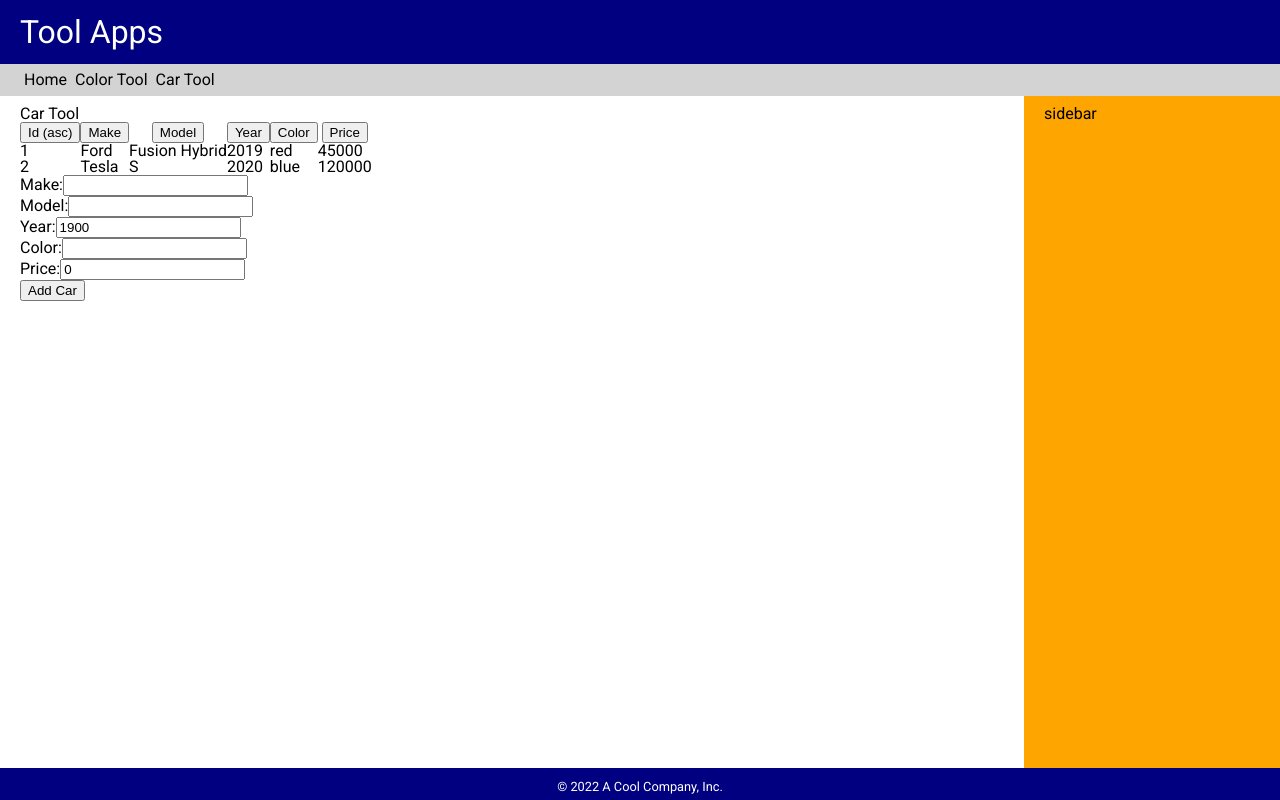
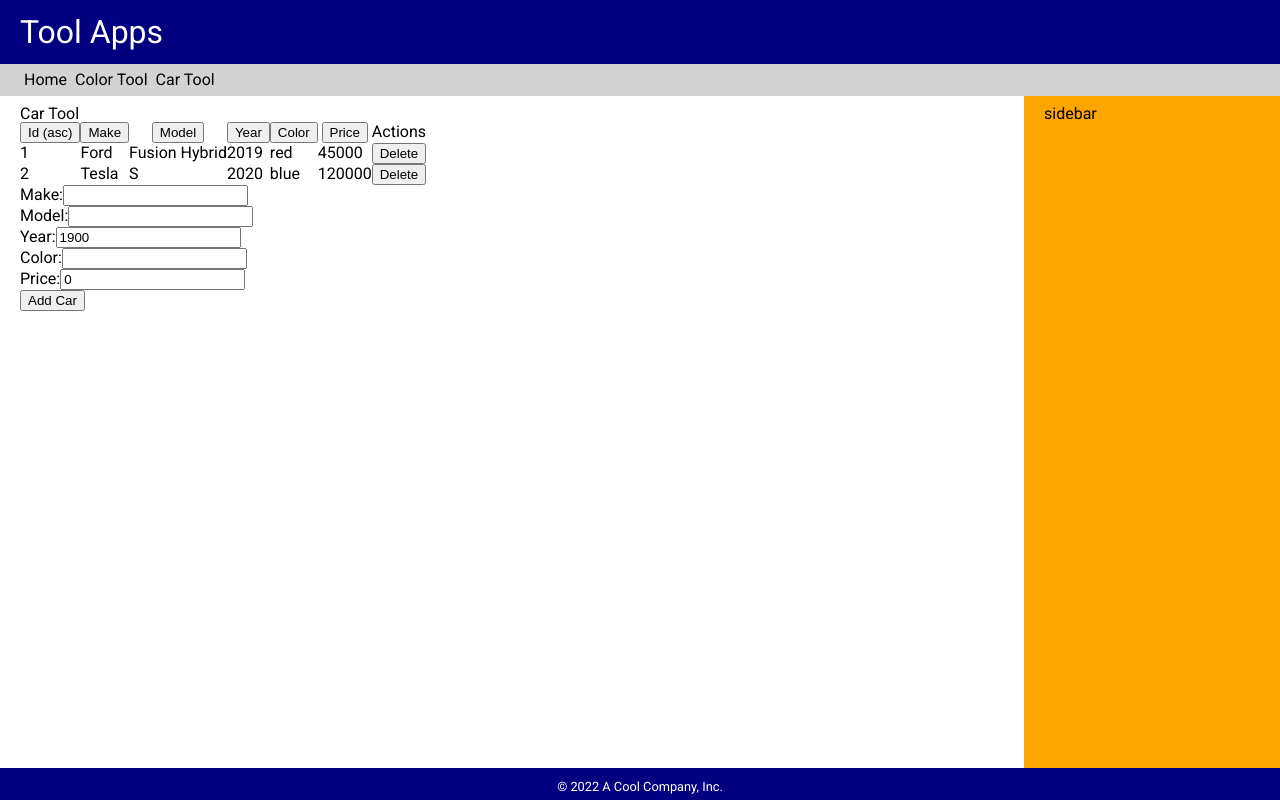
Before and after one commit to t4d-classes/bootcamp_01312022, a React (Create React App) app in the folder demo-app/: page /car-tool in a window 1280 px wide. Built offline with nearby package versions, Linux system fonts and the light colour scheme.

Commit message:
add solution to exercise 8

```diff
--- a/demo-app/src/components/CarTable.js
+++ b/demo-app/src/components/CarTable.js
@@ -1,4 +1,6 @@
+import PropTypes from 'prop-types';
 
+import { carsPropType } from '../propTypes/car';
 import { SortColHeader } from './SortColHeader';
 import { CarViewRow } from './CarViewRow';
 
@@ -12,22 +14,43 @@ const cols = [
 ]
 
 export const CarTable = ({
-  cars, carsSort, onSortCars
+  cars, carsSort,
+  onSortCars: sortCars,
+  onDeleteCar: deleteCar,
 }) => {
 
   return (
     <table>
       <thead>
         <tr>
-          {cols.map(col => <SortColHeader col={col}
-            sortInfo={carsSort} onSort={onSortCars} />)}
+          {cols.map( (col, i) => <SortColHeader key={i} col={col}
+            sortInfo={carsSort} onSort={sortCars} />)}
+          <th>Actions</th>
         </tr>
       </thead>
       <tbody>
         {cars.map(car =>
-          <CarViewRow key={car.id} car={car} />)}
+          <CarViewRow key={car.id} car={car}
+            onDeleteCar={deleteCar} />)}
       </tbody>
     </table>
   );
 
 }
+
+CarTable.defaultProps = {
+  cars: [],
+  carsSort: {
+    column: 'id', direction: 'asc',
+  },
+};
+
+CarTable.propTypes = {
+  cars: carsPropType.isRequired,
+  carsSort: PropTypes.shape({
+    column: PropTypes.string.isRequired,
+    direction: PropTypes.string.isRequired,
+  }).isRequired,
+  onSortCars: PropTypes.func.isRequired,
+  onDeleteCar: PropTypes.func.isRequired,
+};
--- a/demo-app/src/components/CarTool.js
+++ b/demo-app/src/components/CarTool.js
@@ -42,6 +42,12 @@ export const CarTool = (props) => {
 
   };
 
+  const deleteCar = carId => {
+    setCars(cars.filter(c => c.id !== carId));
+  };
+
+
+
   const doSortCars = (column) => {
 
     if (column !== carsSort.column) {
@@ -70,7 +76,8 @@ export const CarTool = (props) => {
     <>
       <ToolHeader headerText="Car Tool" />
       <CarTable cars={sortCars(cars, carsSort)}
-        carsSort={carsSort} onSortCars={doSortCars} />
+        carsSort={carsSort}
+        onDeleteCar={deleteCar} onSortCars={doSortCars} />
       <CarForm buttonText="Add Car" onSubmitCar={addCar} />
     </>
   );
--- a/demo-app/src/components/CarViewRow.js
+++ b/demo-app/src/components/CarViewRow.js
@@ -1,17 +1,31 @@
+import PropTypes from 'prop-types';
+import { carPropType } from '../propTypes/car';
 
-
-export const CarViewRow = props => {
+export const CarViewRow = ({
+  car,
+  onDeleteCar: deleteCar,
+}) => {
 
   return (
     <tr>
-      <td>{props.car.id}</td>
-      <td>{props.car.make}</td>
-      <td>{props.car.model}</td>
-      <td>{props.car.year}</td>
-      <td>{props.car.color}</td>
-      <td>{props.car.price}</td>
+      <td>{car.id}</td>
+      <td>{car.make}</td>
+      <td>{car.model}</td>
+      <td>{car.year}</td>
+      <td>{car.color}</td>
+      <td>{car.price}</td>
+      <td>
+        <button type="button"
+          onClick={() => deleteCar(car.id)}>
+            Delete</button>
+      </td>
     </tr>
   );
 
 
 };
+
+CarViewRow.propTypes = {
+  car: carPropType.isRequired,
+  onDeleteCar: PropTypes.func.isRequired,
+};
--- /dev/null
+++ b/demo-app/src/propTypes/car.js
@@ -0,0 +1,12 @@
+import PropTypes from 'prop-types';
+
+export const carPropType = PropTypes.shape({
+  id: PropTypes.number.isRequired,
+  make: PropTypes.string.isRequired,
+  model: PropTypes.string.isRequired,
+  year: PropTypes.number.isRequired,
+  color: PropTypes.string.isRequired,
+  price: PropTypes.number.isRequired,
+});
+
+export const carsPropType = PropTypes.arrayOf(carPropType);
```
